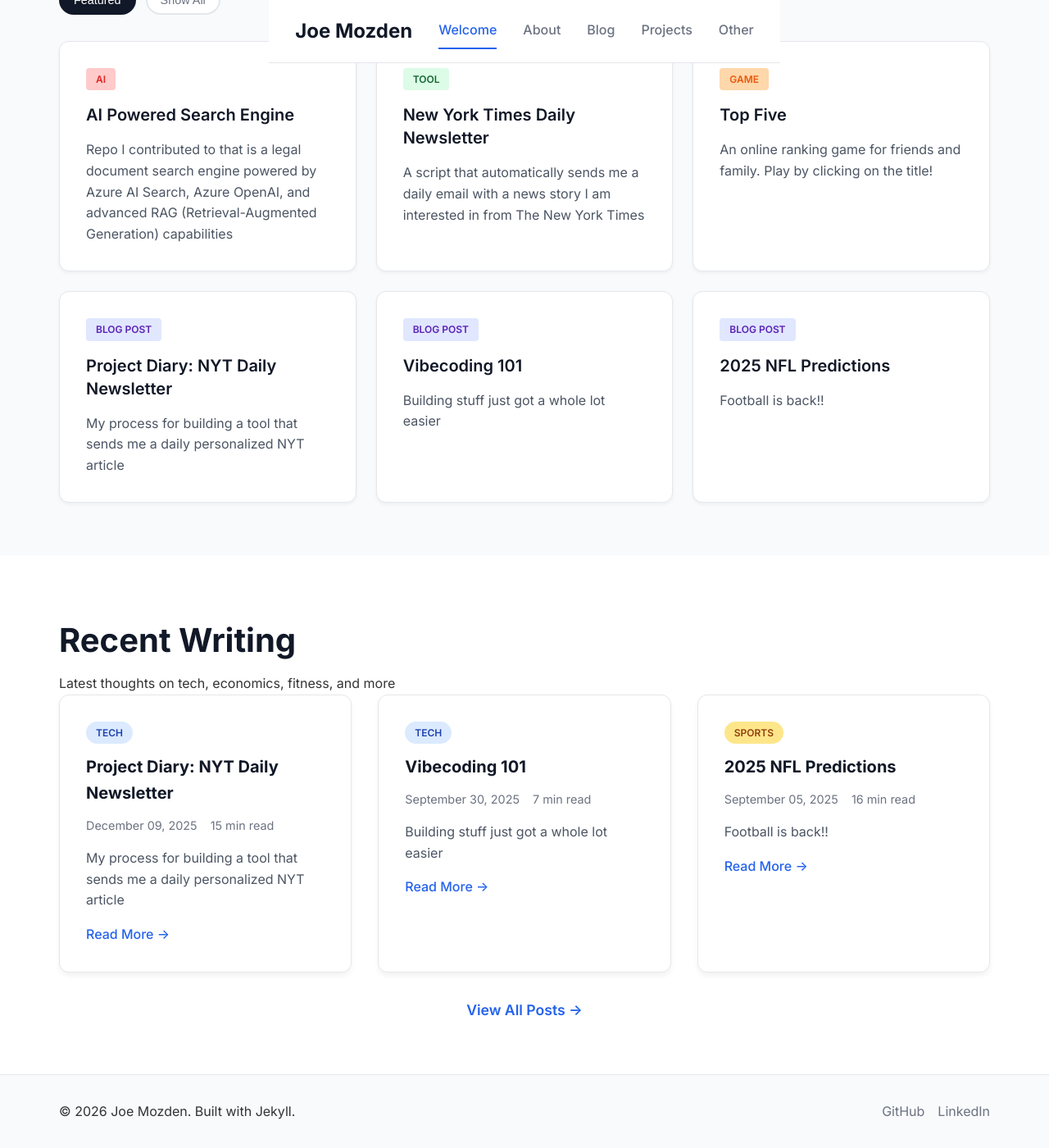
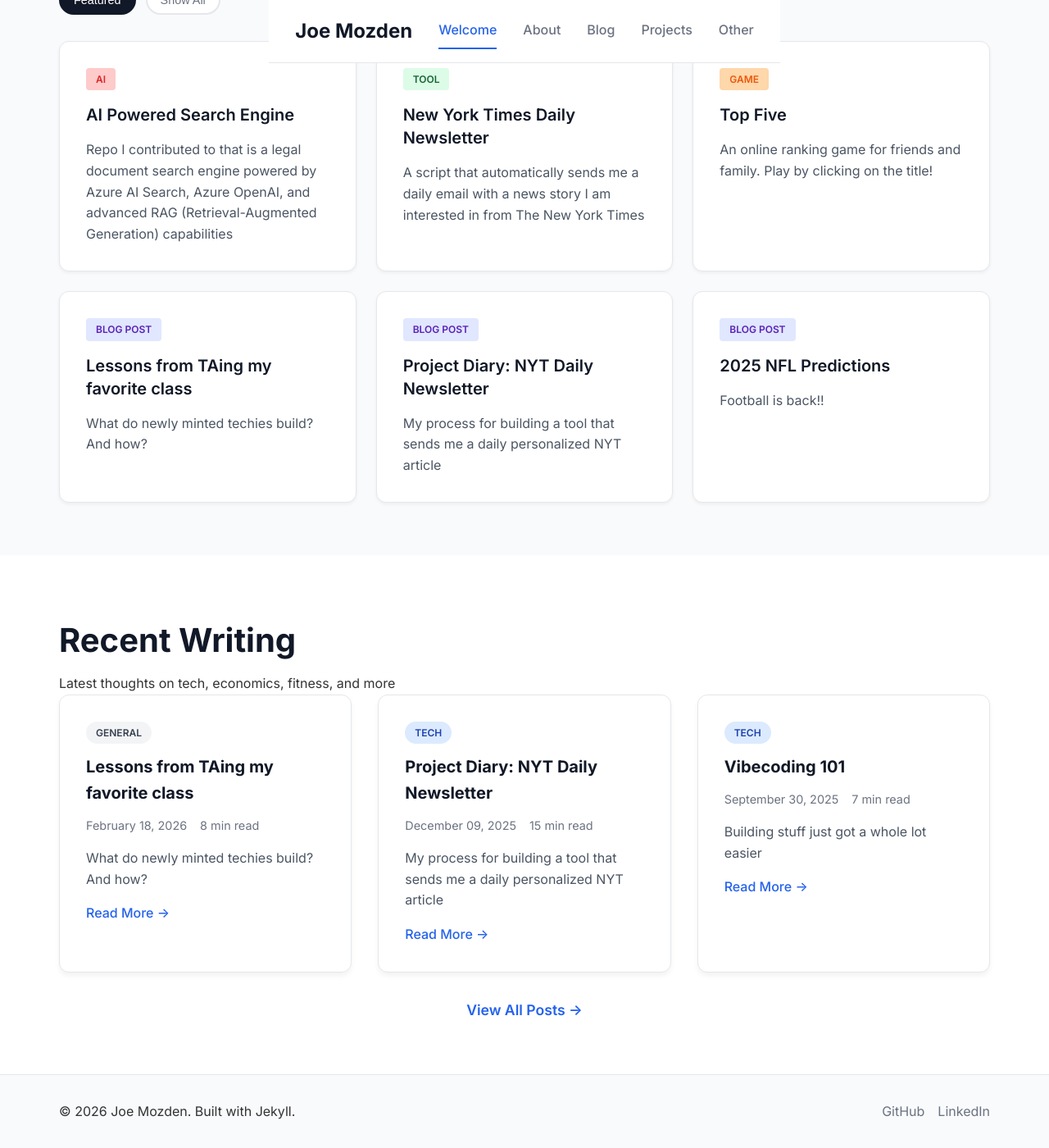
Before and after one commit to jmozden3/jmozden3.github.io, a Jekyll site: the page built from index.html, in a window 1280 px wide and 1400 px high, scrolled down 772 px. Shown: the whole window at 82% size. Built offline with Jekyll 4.4.1, drawn with Linux system fonts in a browser that asks for light colours; the list of posts is cut into pages by our own code; some of the changed lines change nothing that is shown.

Commit message:
new featured

```diff
--- a/_data/featured.yml
+++ b/_data/featured.yml
@@ -16,16 +16,16 @@
   badge: "Game"
   link: "https://topfive-h7dtbccrgmd8gye8.eastus2-01.azurewebsites.net/"
 
+- title: "Lessons from TAing my favorite class"
+  description: "What do newly minted techies build? And how?"
+  badge: "Blog Post"
+  link: "https://joemozden.com/tech/2026/02/19/ta-thoughts.html"
+
 - title: "Project Diary: NYT Daily Newsletter"
   description: "My process for building a tool that sends me a daily personalized NYT article"
   badge: "Blog Post"
   link: "https://joemozden.com/tech/2025/12/09/nyt-newsletter-journal.html"
 
-- title: "Vibecoding 101"
-  description: "Building stuff just got a whole lot easier"
-  badge: "Blog Post"
-  link: "https://joemozden.com/tech/2025/09/30/vibecoding.html"
-
 - title: "2025 NFL Predictions"
   description: "Football is back!!"
   badge: "Blog Post"
--- /dev/null
+++ b/_posts/2026-02-19-ta-thoughts.md
@@ -0,0 +1,83 @@
+---
+layout: post
+title: "Lessons from TAing my favorite class"
+date: 2026-02-18 12:00:00 -0500
+categories: general
+tags: [tech]
+excerpt: "What do newly minted techies build? And how?"
+---
+
+As someone who self-desrcribes himself as a "liason between technical and non-technical stakeholders" (OK mr. business man) I recently found a nice little short job for myself. This January, I was a teaching assistant for a class called "Programming Generative AI applications" at Columbia Business School, which I took last spring as a student.
+
+From the syllabus...
+
+"The focus of this course is to give you a working knowledge of what it takes to customzie and assemble a customized generative AI application."
+
+That's about as good as I could describe it. It's building AI applications.
+
+Now, the "AI portion" goes two ways - it's about integrating AI into applications (using OpenAI's API) but also using AI to build (Cursor, Claude Code, etc.).
+
+The class was only five day, 8 hours a day, and was broken up between course work and project work. Again, from the syllabus...
+
+"About 50% of the class time will be devoted to a group project where you will, in small groups, build your own customized AI applications."
+
+My job as a teacher's assistant wasn't to teach, but to walk around and help each group during project time. What was cool about this job was that I got to go to each group, understand what they were building, why they were building it, and how they were building it.
+
+Another unique part of this class is that it's for beginners - you need very little, if any, tech knowledge before taking this class. So essentially, **I got a firsthand look at what beginners build, and how they do it.**
+
+After five days of watching (mostly) beginners build real AI apps, I came away with a few observations - some expected, and some that genuinely surprised me.
+
+## On The Tools
+
+[Cursor](https://cursor.com/agents) was the main tool coding of choice. While I think there are better coding products out there today ([Claude Code](https://code.claude.com/docs/en/overview) _cough cough_) it was relevant to newbies to learn about IDEs (even if they aren't around forever). Additionally, there are quicker ways to mock up applications using tools like [Lovable](https://lovable.dev/) or [Base44](https://base44.com/); however, many of these students want to eventually work in tech firms, and again, it's good to know how enterprises are shipping codes today.
+
+![Cursor Interaction](/assets/images/cursor-agents-interface.png)
+> *Mostly all the interaction in the IDE comes from working with the agents, not the code itself*
+
+[OpenAI API](https://platform.openai.com/api-keys) was our token of choice. Most people know and understand OpenAI, and their API documentation is pretty easy to read through. We also make sure to set usage limits just in case something goes wrong.
+
+[Vercel](https://vercel.com/) blew up this year. Seldom did people use it last year. Ease of deployment, in my mind, has made one of the biggest leaps since last year. I've personally used Vercel, and it's absolutely excellent - simply connect it was a repository and it will create a shareable link for you. Even to me, I was impressed.
+
+[Supabase](https://supabase.com/) was the go-to tool for databases. Supabase itself was a great, easy to use option for application databases, but databases created a bit of a hassle for some student groups. More on that below.
+
+If I were to create an application from scratch, as a beginner, I would generally follow this flow, which is what most students did.
+
+![User Flow](/assets/images/deployment-user-flow.jpg)
+> *Code is cursor. Push to Github. Deploy to Vercel. You have a full functioning, shareable application*
+
+## On Getting Stuck
+
+Troubleshooting is a skill. For beginners, most troubleshooting (primarily in Cursor) consisted of the following prompt - "plz fix." Not really...but closer to that than an actual, effective troubleshooting message. Truthfully, I believe this comes down to experience. The best troubleshooting comes from knowing where the error is and what the expected behavior should be, _not_ from immediately knowing what the error is. 80% of my time as a TA was troubelshooting with teams, and I didn't know 80% of the issues upon intial review; however, all were solved because I knew how to troubleshoot. Learn that skill.
+
+Minimize any need for authentication and connections. For example, one team ran into issues connecting to their supabase database. Other teams had trouble connecting to multiple Google Calendars and Drives. This is a five day class where you showcase your product at the end - in my mind, there is no need to overcomplicate things, especially for demos. This is even true for a production grade application I'm trying to build - our first focus isn't auth or connecting different data sources. Keep it as simple as possible, even if that means using mock data locally.
+
+Github, specifically branching, is really difficult for beginners to wrap their head around. People worked in teams of 4-5, and for some of the teams that tried to do branches ran into merge issues pretty much instantly. It's better to have one person focus on the code at each time.
+
+Some AI's went rogue, and it takes someone with a bit of experience to see when it goes down weird little rabbit holes. For example, one group's Cursor made a .md file for every single prompt they asked the machine. Know what you want, and if something seems to be taking too long or seems overcomplicated, it probably is. It's good to prompt Cursor at the beginner discussing what you are trying to build and request for brevity over complication.
+
+## On The Class
+
+On some of the theory parts of class, we used [Google Colab](https://colab.research.google.com/). This worked really well since we didn't run into any dependency issues that you might face with something like Jupyter Notebook.
+
+Last year, we discussed HTML. This year, we substituted those hours for teaching about deployment and what deployment is. That was a good swap of information, and with technology moving so quickly, I expect more changes to be made next year.
+
+Virtual environments are slightly difficult to explain, especially as why they are a best practice. That said, it was well worth it to help people quickly set one up for each project to minimize dependency issues, and basically give a one-minute explanation of why they are important, even if people don't 100% understand them fully. It's better for them simply to know that they are a best practice and less on why...at least for this class.
+
+The five-day, intensive curriculum works amazingly well for this type of class. Lack of momentum is the biggest killer of technology projects - keeping everyone together for five days, working consistently toward a common goal created the best output.
+
+To me, this is what AI education should look like - there is theory, but more than that, there is real world, project based work that pushes people to _create_. Creation is the top level of Bloom's Taxonomy and more classes should focus on going from remembering, understanding, and applying to analyzing, evaluating, and creating.
+
+![Bloom's Taxonomy](/assets/images/blooms-taxonomy.jpg)
+> *Bloom's Taxonomy is a six-level hierarchy used to classify learning objectives by their cognitive complexity, moving from foundational memorization to higher-order critical thinking. Creation is the highest cognitive level because it requires students to synthesize all previous levels to produce original work*
+
+## On the Bigger Picture
+
+The reason this class is so beneficial is because everyone knows AI can help, but few know how to make it work for them. People need a little push to get from 0 to 1. This class teaches you, through project based work, on how AI can help you build. Many students have taken their group projects and continued to work on them or even created new products on their own time. Continued to learn more and more, just by doing.
+
+The apps built this year were technically better than last year, and next year will be dramatically better than this year's. That said, I still remember some stand out applications from last year's class that I would use over some of today's more recent applications.
+
+Building, deploying, even databasing - that is more accessible than ever. But troubleshooting, knowing what you're prompting toward, knowing what to build and why - that is still on us, and it makes all the difference.
+
+The tools got easier. The thinking did not. And that's what we as students, or otherwise, should continue to work on every single day.
+
+_Special thanks to Professor Johar and my trusty TA partners in crime Chitipat and Xilin. Wouldn't have been as informative (and fun) without you_
```
